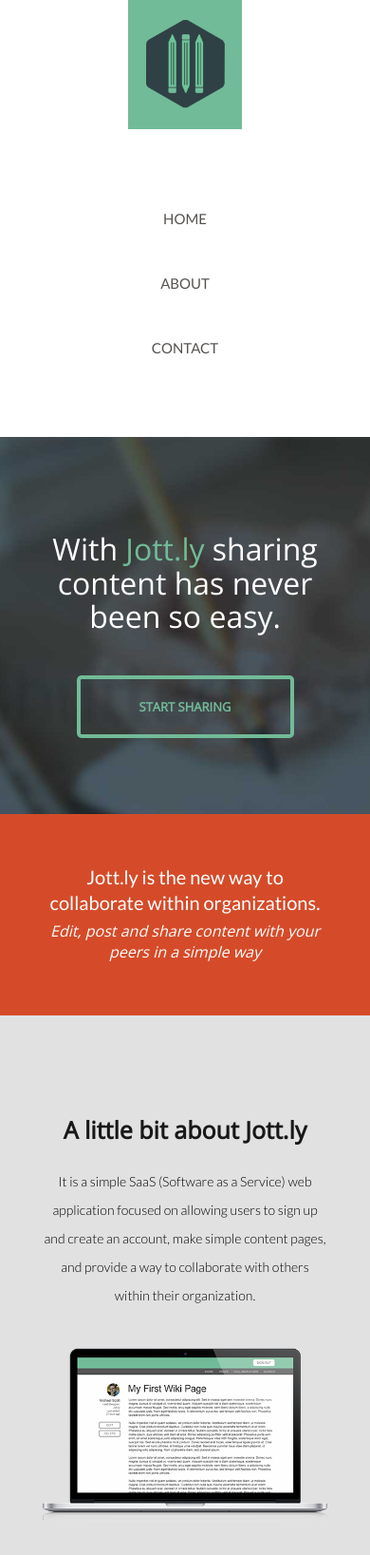
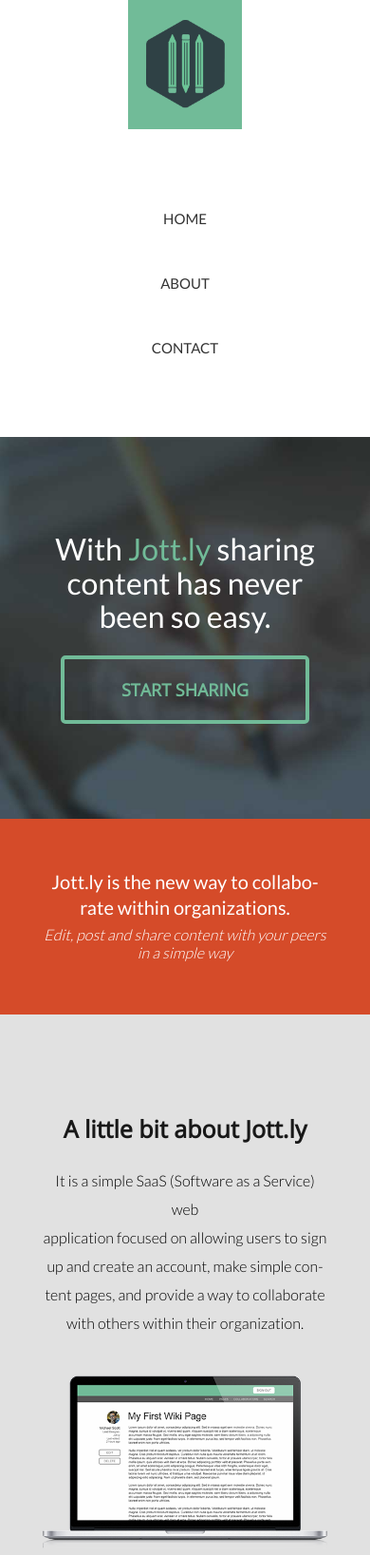
Before and after one commit to gemmahaylett/Jottly-Landing-Page, a plain HTML site: page index.html in a window 390 px wide. Shown: the top 1637 px of the page at 95% size. Drawn offline with nearby package versions, Linux system fonts and the light colour scheme.

Commit message:
Cleaned up code

```diff
--- a/index.html
+++ b/index.html
@@ -50,9 +50,9 @@
 
         <!--This is the navigation menu options -->
         <ul>
-          <li>Home</li>
-          <li>About</li>
-          <li>Contact</li>
+          <li><a href="#">Home</a></li>
+          <li><a href="#prod-highlight">About</a></li>
+          <li><a href="#newsletter">Contact</a></li>
         </ul>
       </div>
     </div>
@@ -65,7 +65,7 @@
         <script>
           jQuery("h1").fitText(1.2, { minFontSize: '32px', maxFontSize: '60px' });
         </script>
-       <button name="start sharing">Start Sharing</button>
+       <a class="hero-btn" href="#prod-desc">Start Sharing</a>
      </div>
    </div>
  </div>
@@ -100,7 +100,7 @@
        <h3>Keeping your content online makes collaboration easy for small businesses. Jott.ly provides your team with the tools to keep documents online.</h3>
      </div>
      <!--Feature 1 description-->
-     <div class="feature-desc four columns offset-by-one">
+     <div class="one-third column">
         <div class="feature-img">
           <img src="images/Left-feature-icon.png" alt="Ideas Feature">
         </div>
@@ -108,7 +108,7 @@
           <p>Content is stored within a cloud based platform</p>
      </div>
      <!--Feature 2 description-->
-     <div class="feature-desc four columns offset-by-one">
+     <div class="one-third column">
       <div class="feature-img">
        <img src="images/Middle-feature-icon.png" alt="Build Feature">
       </div>
@@ -116,7 +116,7 @@
        <p>Create wiki-style pages of information</p>
      </div>
      <!--Feature 3 description-->
-     <div class="feature-desc four columns offset-by-one">
+     <div class="one-third column">
       <div class="feature-img">
         <img src="images/Right-feature-icon.png" alt="Text editor feature">
       </div>
--- a/stylesheets/layout.css
+++ b/stylesheets/layout.css
@@ -35,10 +35,6 @@
 			font-size:21px;
 			margin-bottom: 0px;
 		}
-
-		.feature-img{
-  		padding: 45px 40px
-		}
 	}
 
 	/* Tablet Portrait size to standard 960 (devices and browsers) */
@@ -67,7 +63,7 @@
 
 		#hero{
 			padding-top: 100px;
-			padding-bottom: 60px;
+			padding-bottom: 125px;
 		}
 
 		#prod-highlight h2{
@@ -116,14 +112,13 @@
   		width:100%;
 		}
 
-		#feature-desc img{
-			margin:45px auto;
-		}
+      h1{
+         margin-bottom: 50px;
+      }
 
-		.feature-img{
-  		padding: 60px 65px;
-  		width: 80px;
-		}
+      a.hero-btn{
+         padding: 20px 60px;
+      }
 	}
 
 	/* Mobile Landscape Size to Tablet Portrait (devices and browsers) */
@@ -131,6 +126,15 @@
 
 	/* Mobile Portrait Size to Mobile Landscape Size (devices and browsers) */
 	@media only screen and (max-width: 479px) {
+
+      h1{
+         margin-bottom: 50px;
+      }
+
+      a.hero-btn{
+         padding: 20px 60px;
+      }
+
 		#header{
 			font-size: 15px;
 			padding-top: 35px;
@@ -143,17 +147,6 @@
 			margin-right: auto;
 			width: 120px;
 			height: auto;
-		}
-
-		#hero button{
-			width:229px;
-			height:66px;
-			font-size: 13px;
-		}
-
-		#hero{
-			padding-top: 100px;
-			padding-bottom: 60px;
 		}
 
 		#prod-highlight h2{
@@ -196,21 +189,13 @@
 		}
 
 		#newsletter button{
-			width:275px;
+			width:245px;
 			padding:16px;
 			font-size: 14px;
 		}
 
 		#prod-desc-text p{
   		width:100%;
-		}
-
-		.feature-img{
-  		padding: 60px 60px
-		}
-
-		.feature-img img{
-  		width: 80%;
 		}
 
 
--- a/stylesheets/style.css
+++ b/stylesheets/style.css
@@ -1,83 +1,68 @@
-body{
-  margin:0px;
+/*
+Name: Jott.ly
+Website URI: http://gemmahaylett.github.io/Jottly-Landing-Page/
+Author: Gemma Haylett
+Author URI: http://www.gemmahaylett.com
+*/
+
+/*-----------------------------------------------------------------------------------*/
+/*	1.0 Reset
+/*-----------------------------------------------------------------------------------*/
+* {-webkit-box-sizing: border-box; -moz-box-sizing: border-box; box-sizing: border-box;}
+html, body, div, span, applet, object, iframe, h1, h2, h3, h4, h5, h6, p, blockquote, pre, a, abbr, acronym, address, big, cite, code, del, dfn, em, img, ins, kbd, q, s, samp, small, strike, strong, sub, sup, tt, var, b, u, i, center, dl, dt, dd, ol, ul, li, fieldset, form, label, legend, table, caption, tbody, tfoot, thead, tr, th, td, article, aside, canvas, details, embed, figure, figcaption, footer, header, hgroup, menu, nav, output, ruby, section, summary, time, mark, audio, video {margin: 0; padding: 0; border: 0; font-size: 100%; vertical-align: baseline;}
+article, aside, details, figcaption, figure, footer, header, hgroup, nav, section { display: block; }
+audio, canvas, video { display: inline-block; *display: inline; *zoom: 1; }
+audio:not([controls]) { display: none; }
+[hidden] { display: none; }
+html { font-size: 100%; overflow-y: scroll; -webkit-text-size-adjust: 100%; -ms-text-size-adjust: 100%; }
+figure { margin: 10% 0; }
+figcaption { text-align: center; }
+img { border: 0; -ms-interpolation-mode: bicubic;}
+a:hover, a:active, a:focus { outline: none; -moz-outline-style: none;}
+input {-webkit-border-radius:0; border-radius:0;}
+::-webkit-input-placeholder {color: #363636;}
+:-moz-placeholder {color: #363636;}
+::-moz-placeholder {color: #363636;}
+:-ms-input-placeholder {color: #363636;}
+
+/*-----------------------------------------------------------------------------------*/
+/*	2.0 General Styles
+/*-----------------------------------------------------------------------------------*/
+body {
+	margin: 0 auto;
+	background: #fff;
+	font-family: "Lato", Helvetica, Arial, sans-serif;
+	color: #181818;
+	-webkit-hyphens: auto;
+	   -moz-hyphens: auto;
+	    -ms-hyphens: auto;
+			hyphens: auto;
 }
 
-#header img{
-  position:absolute;
-  top: -35px;
-}
-
-#header{
-  background-color: #FFFFFF;
-  font-size: 18px;
-  font-family: "Lato";
-  color: #56524f;
-  text-transform: uppercase;
-  padding: 35px 0;
-  width: 100%;
-}
-
-ul{
-  float: right;
-   margin: 20px 0;
-}
-
-#header li{
-  display:inline-block;
-  padding: 0 20px;
-  margin: 0px;
-}
-
-#hero{
-  padding-top: 195px;
-  padding-bottom: 155px;
-  background-color: #C5BCB3;
-  text-align: center;
-  background-image: url("../images/hero-image.jpg");
-  background-size: cover;
-  background-position: center center;
-}
+/* --- Headings --- */
 
 h1{
-  font-family: "Open Sans";
-  color: #FFFFFF;
   font-weight: normal;
   line-height: 110%;
-  margin-bottom: 45px;
+  margin-bottom: 100px;
 }
 
 h1 span{
   color:#71bb98;
 }
 
-#hero button{
-  border-style: solid;
-  border-width: 4px;
-  border-color: #71bb98;
-  border-radius: 5px;
-  background-color: transparent;
-  width: 329px;
-  height: 86px;
-  font-size: 18px;
-  font-family: "Open Sans";
-  color: #71bb98;
-  font-weight: bold;
-  text-align: center;
-  text-transform: uppercase;
+h1, h2, h3{
+  font-family: "Open Sans", sans-serif;
 }
 
-#prod-highlight, #newsletter{
-  background-color: #d54b29;
-  text-align: center;
-}
-
-#prod-highlight{
-  padding: 53px 0 56px 0;
+h1, h3, h4{
+  color:#FFF;
+  font-family: "Lato";
 }
 
 #prod-highlight h2{
-  color:#FFFFFF;
-  font-family: "Lato";
+  color: #FFF;
+  font-family: 'Lato';
   font-size: 40px;
   font-weight: 300;
   margin-top:0px;
@@ -85,46 +70,15 @@ h1 span{
 }
 
 #prod-highlight h3{
-  color: #fff;
-  font-family: "Open Sans", sans-serif;
   font-size: 26px;
   font-style: italic;
   font-weight: 100;
-  margin-top:0px;
-  margin-bottom: 0px;
-}
-
-#prod-desc-text{
-  display: inline-block;
-}
-
-#prod-desc{
-  background-color: #e1e1e1;
-  color:#000;
-  padding: 128px 0;
 }
 
 #prod-desc-text h2{
   font-size: 30px;
   font-family: "Open Sans";
   font-weight: bold;
-  margin: 0px;
-}
-
-p{
-  font-family: "Lato";
-  font-weight: 300;
-  line-height: 30px;
-  margin: 20px 0;
-}
-
-#prod-desc-text p{
-  width:365px;
-}
-
-#prod-feature{
-  color:#000;
-  padding: 88px 0;
 }
 
 #prod-feature h2{
@@ -141,29 +95,11 @@ p{
   text-align: center;
   font-weight: normal;
   line-height: 20px;
-}
-
-#prod-feature p{
-  text-align: center;
-}
-
-.feature-img{
-  background-color: #71bb97;
-  padding: 70px 50px;
-  -webkit-border-radius: 50%;
-  border-radius: 50%;
-  display:block;
-  text-align: center;
-  margin: 67px auto;
-}
-
-#newsletter{
-  padding: 105px 0px;
+  color: #181818;
 }
 
 #newsletter h2{
   color: #fff;
-  font-family: "Open Sans", sans-serif;
   font-size: 24px;
   font-weight:300;
   text-transform: uppercase;
@@ -171,6 +107,87 @@ p{
   line-height: 30px;
   width: 635px;
 }
+
+#footer h4{
+  font-size: 14px;
+  color: #fff;
+  font-weight: normal;
+  margin: 0px;
+}
+
+/* Text Elements */
+
+p{
+  font-weight: 300;
+  line-height: 30px;
+  margin: 20px 0;
+}
+
+#prod-desc-text p{
+  width:365px;
+}
+
+#prod-feature p{
+  text-align: center;
+}
+
+ul{
+  float: right;
+  margin: 20px 0;
+}
+
+#header li{
+  display:inline-block;
+  padding: 0 20px;
+  margin: 0px;
+}
+
+#header img{
+  position:absolute;
+  top: -35px;
+}
+
+.feature-img{
+  background-color: #71bb97;
+  height: 175px;
+  width: 175px;
+  -webkit-border-radius: 50%;
+  border-radius: 50%;
+  display:block;
+  text-align: center;
+  margin: 50px auto;
+  position: relative;
+}
+
+.feature-img > img{
+   position: absolute;
+   top: 45px;
+   left: 45px;
+}
+
+/* Links */
+
+a{
+   text-decoration: none;
+}
+
+a.hero-btn{
+  border-style: solid;
+  border-width: 4px;
+  border-color: #71bb98;
+  border-radius: 5px;
+  background-color: transparent;
+  padding: 33px 130px;
+  font-size: 18px;
+  font-family: "Open Sans";
+  color: #71bb98;
+  font-weight: bold;
+  text-align: center;
+  text-transform: uppercase;
+  margin-top: 20px;
+}
+
+/* Buttons */
 
 #newsletter button{
   color: #fff;
@@ -191,6 +208,8 @@ p{
   background-color: #72bb99;
 }
 
+/* Forms */
+
 input,
 input[type="text"]{
   display: inline-block;
@@ -205,21 +224,56 @@ input[type="text"]{
   margin-right:5px;
 }
 
+#prod-highlight, #newsletter{
+  background-color: #d54b29;
+  text-align: center;
+}
+
+#prod-highlight{
+  padding: 53px 0 56px 0;
+}
+
+#prod-desc-text{
+  display: inline-block;
+}
+
+#prod-desc{
+  background-color: #e1e1e1;
+  color:#000;
+  padding: 128px 0;
+}
+
+#prod-feature{
+  color:#000;
+  padding: 88px 0;
+}
+
+#newsletter{
+  padding: 105px 0px;
+}
+
 #footer{
   background-color: #29373d;
   padding: 55px 0;
   text-align: center;
 }
 
-#footer h4{
-  font-size: 14px;
+#header{
+  background-color: #FFFFFF;
+  font-size: 18px;
   font-family: "Lato";
-  color: #fff;
-  font-weight: normal;
-  margin: 0px;
+  color: #56524f;
+  text-transform: uppercase;
+  padding: 35px 0;
+  width: 100%;
 }
 
-.feature-desc{
-  width: 33%;
-  display: inline-block;
+#hero{
+  padding-top: 195px;
+  padding-bottom: 155px;
+  background-color: #C5BCB3;
+  text-align: center;
+  background-image: url("../images/hero-image.jpg");
+  background-size: cover;
+  background-position: center center;
 }
```
Also changed, not shown: images/Left-feature-icon.png, images/Middle-feature-icon.png.
